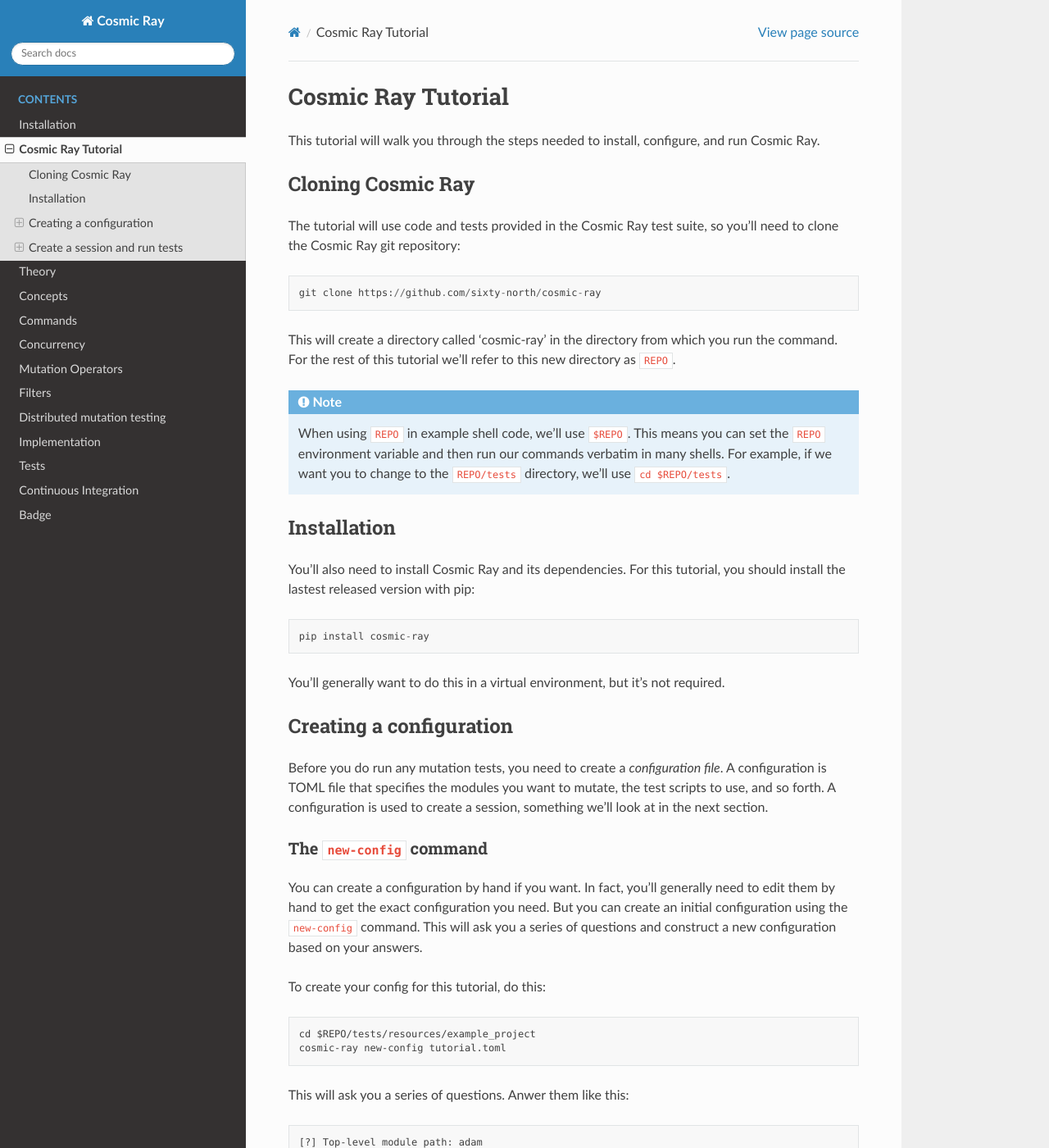
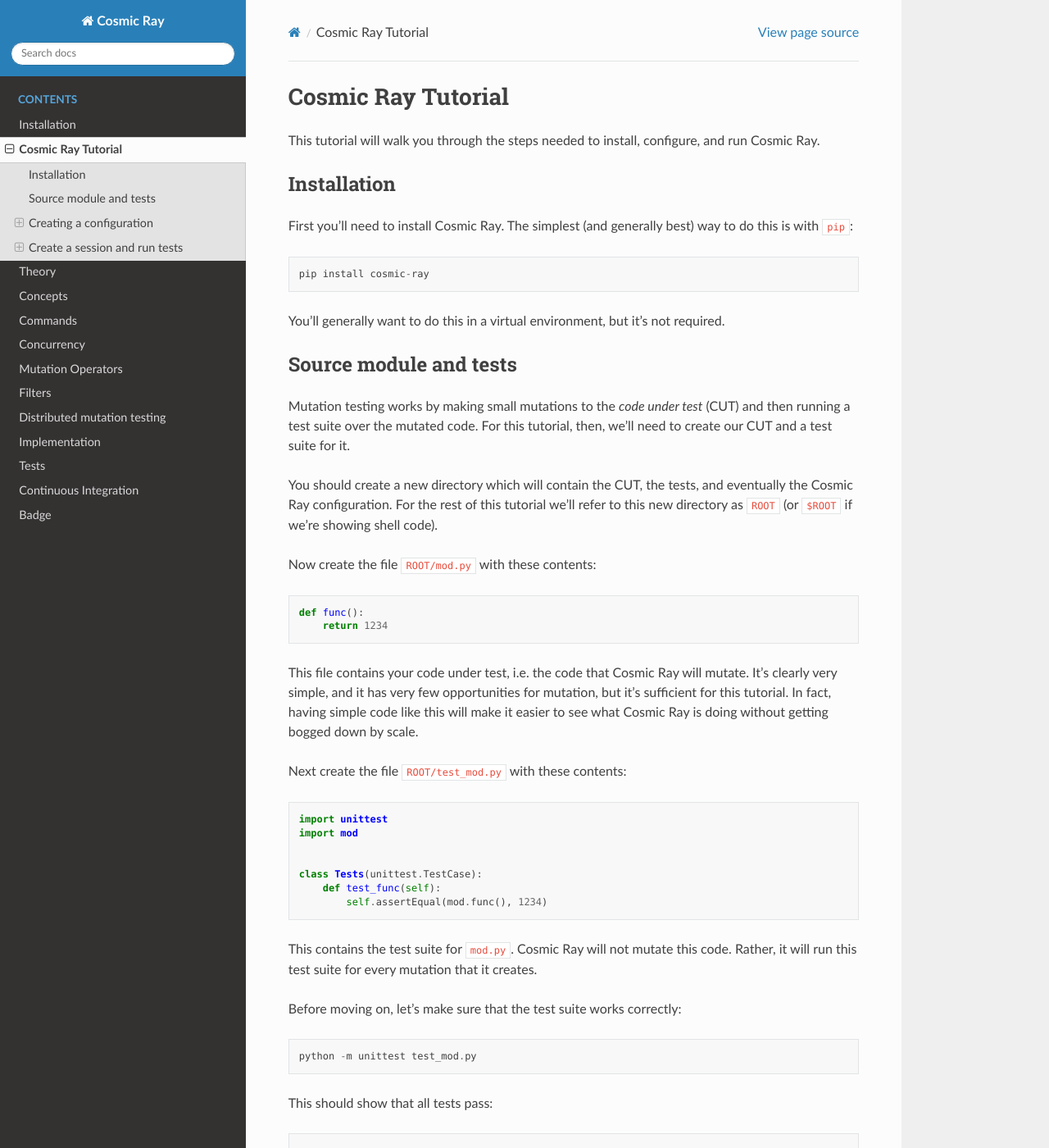
Before and after one commit to sixty-north/cosmic-ray, a Sphinx documentation site: the page built from docs/source/tutorial/index.rst, in a window 1280 px wide and 1400 px high. Shown: the whole window at 82% size. Built offline with Sphinx 7.4.7 and the Read the Docs theme 2.0.0, drawn with Linux system fonts in a browser that asks for light colours; some of the changed text lies outside the part shown.

Commit message:
Tutorial no longer relies on CR clone.

```diff
--- a/docs/source/tutorial/index.rst
+++ b/docs/source/tutorial/index.rst
@@ -5,36 +5,58 @@
 This tutorial will walk you through the steps needed to install, configure, and run Cosmic
 Ray.
 
-Cloning Cosmic Ray
-==================
-
-The tutorial will use code and tests provided in the Cosmic Ray test suite, so you'll need to
-clone the Cosmic Ray git repository:
-
-.. code-block::
-
-    git clone https://github.com/sixty-north/cosmic-ray
-
-This will create a directory called 'cosmic-ray' in the directory from which you run the command. For the rest of this
-tutorial we'll refer to this new directory as ``REPO``.
-
-.. note::
-
-    When using ``REPO`` in example shell code, we'll use ``$REPO``. This means you can set the ``REPO`` environment
-    variable and then run our commands verbatim in many shells. For example, if we want you to change
-    to the ``REPO/tests`` directory, we'll use ``cd $REPO/tests``.
-
 Installation
 ============
 
-You'll also need to install Cosmic Ray and its dependencies. For this tutorial, you should install
-the lastest released version with pip:
+First you'll need to install Cosmic Ray. The simplest (and generally best) way to do this is with ``pip``:
 
 .. code-block::
 
     pip install cosmic-ray
 
 You'll generally want to do this in a virtual environment, but it's not required.
+
+Source module and tests
+=======================
+
+Mutation testing works by making small mutations to the *code under test* (CUT) and then running a test suite
+over the mutated code. For this tutorial, then, we'll need to create our CUT and a test suite for it.
+
+You should create a new directory which will contain the CUT, the tests, and eventually the Cosmic Ray configuration.
+For the rest of this tutorial we'll refer to this new directory as ``ROOT`` (or ``$ROOT`` if we're showing shell code).
+
+Now create the file ``ROOT/mod.py`` with these contents:
+
+.. literalinclude:: mod.1.py
+
+This file contains your code under test, i.e. the code that Cosmic Ray will mutate. It's clearly very simple, and it has
+very few opportunities for mutation, but it's sufficient for this tutorial. In fact, having simple code like this will
+make it easier to see what Cosmic Ray is doing without getting bogged down by scale.
+
+Next create the file ``ROOT/test_mod.py`` with these contents:
+
+.. literalinclude:: test_mod.1.py
+
+This contains the test suite for ``mod.py``. Cosmic Ray will not mutate this code. Rather, it will run this test suite
+for every mutation that it creates.
+
+Before moving on, let's make sure that the test suite works correctly:
+
+.. code-block::
+
+    python -m unittest test_mod.py
+
+This should show that all tests pass:
+
+.. code-block::
+
+    .
+    ----------------------------------------------------------------------
+    Ran 1 test in 0.000s
+
+    OK
+
+If you see one test passing like this, then you're ready to continue!
 
 Creating a configuration
 ========================
@@ -57,17 +79,17 @@
 
 .. code-block::
 
-    cd $REPO/tests/resources/example_project
+    cd $ROOT
     cosmic-ray new-config tutorial.toml
 
 This will ask you a series of questions. Anwer them like this:
 
 .. code-block::
 
-    [?] Top-level module path: adam
+    [?] Top-level module path: mod.py
     [?] Python version (blank for auto detection):
     [?] Test execution timeout (seconds): 10
-    [?] Test command: python -m unittest tests
+    [?] Test command: python -m unittest test_mod.py
     -- MENU: Distributor --
       (0) http
       (1) local
@@ -85,15 +107,15 @@
 Let's examine the contents of this file before moving on. On line 1 we define the 'cosmic-ray' key in the TOML
 structure; this key will contain all Cosmic Ray configuration information.
 
-On line 2 we set the 'module-path' key to the string "adam":
+On line 2 we set the 'module-path' key to the string "mod.py":
 
 .. literalinclude:: tutorial.toml.1
     :lines: 2
     :language: toml
 
-This tells Cosmic Ray that we're going to be mutating the module - and in this case, the *package* - called "adam". Every
-Cosmic Ray configuration refers to a single top-level module that will be mutated, and in this case we're telling Cosmic Ray
-to mutate the "adam" module, contained in the "adam" directory.
+This tells Cosmic Ray that we're going to be mutating the module in the file ``mod.py``. Every Cosmic Ray configuration
+refers to a single top-level module that will be mutated, and in this case we're telling Cosmic Ray to mutate the
+``mod`` module, contained in the file ``mod.py``.
 
 On line 3 we tell Cosmic Ray which version of Python to use when mutating the code:
 
@@ -130,7 +152,7 @@
     :language: toml
 
 In this case, our test suite uses the standard `unittest testing framework
-<https://docs.python.org/3/library/unittest.html>`_, and the tests are in the ``tests`` directory.
+<https://docs.python.org/3/library/unittest.html>`_, and the tests are in the file ``test_mod.py``.
 
 The last two lines tell Cosmic Ray which "distributor" to use:
 
--- /dev/null
+++ b/docs/source/tutorial/mod.1.py
@@ -0,0 +1,2 @@
+def func():
+    return 1234
--- /dev/null
+++ b/docs/source/tutorial/test_mod.1.py
@@ -0,0 +1,7 @@
+import unittest
+import mod
+
+
+class Tests(unittest.TestCase):
+    def test_func(self):
+        self.assertEqual(mod.func(), 1234)
```
Also changed, not shown: other parts of docs/source/tutorial/index.rst (+3 -3 lines), 1 other file.
